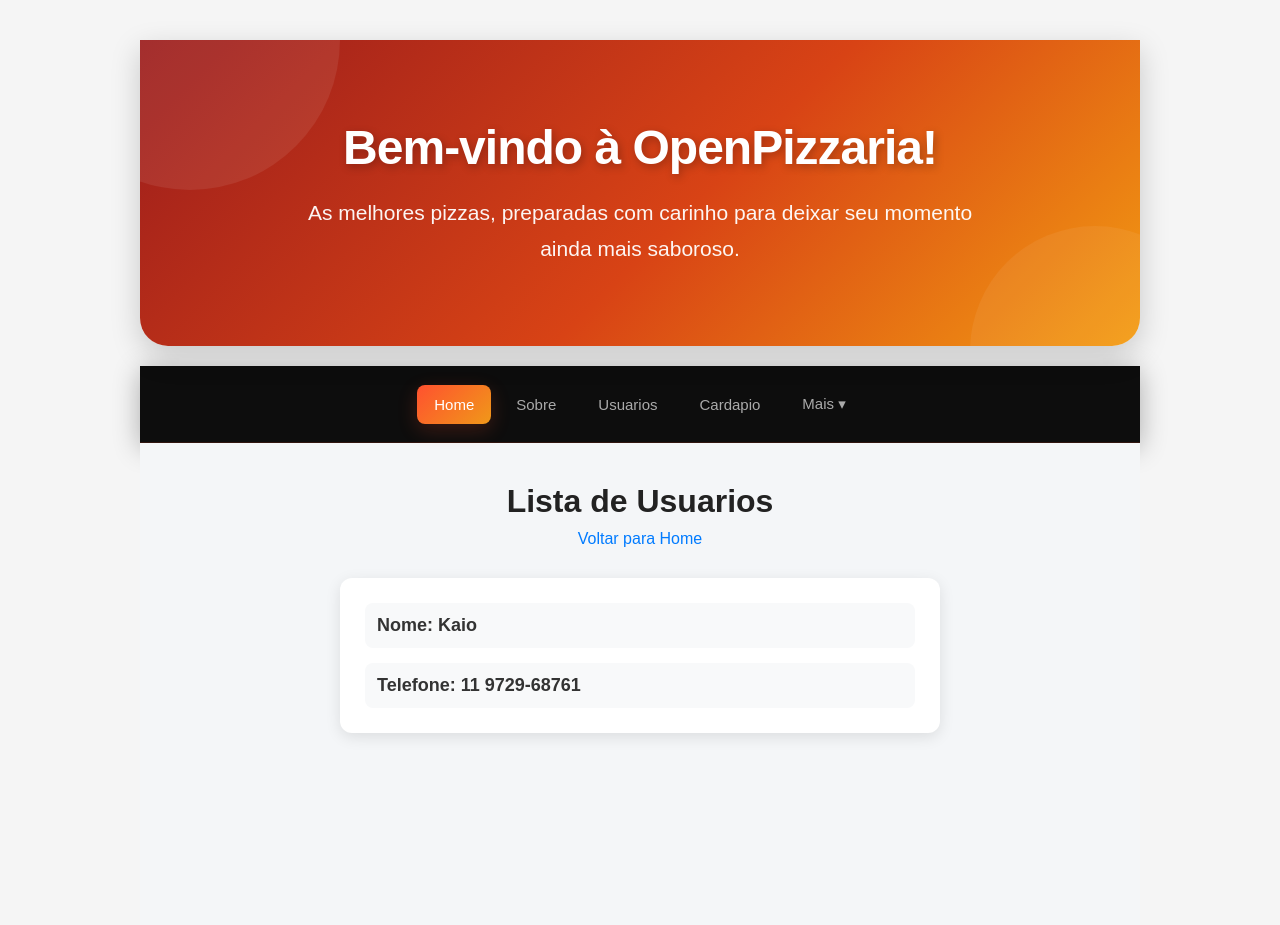
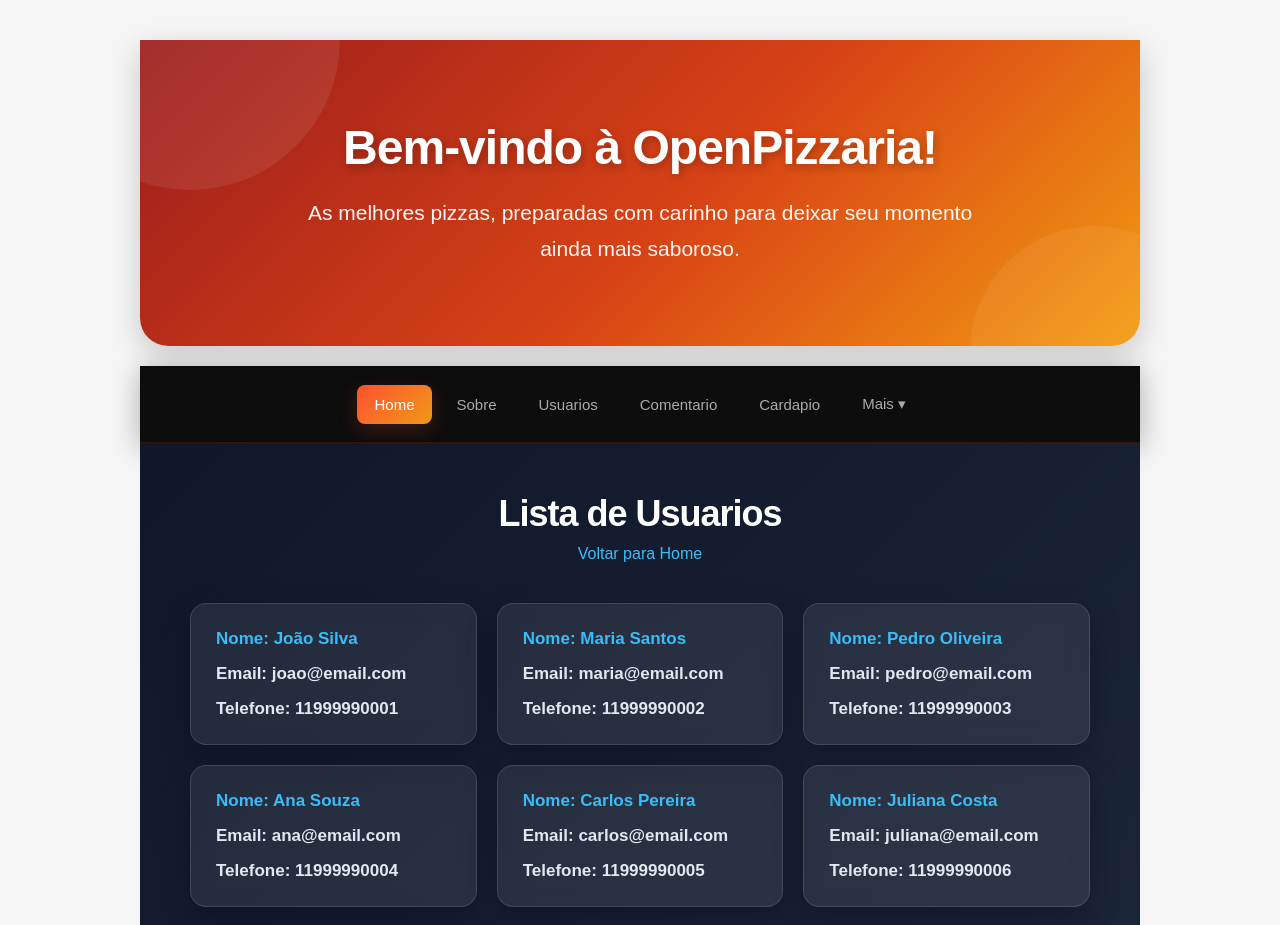
Before and after one commit to PedroHenrrique17/domando-gpt, a React (Vite) app in the folder open-pizzaria/: page /users in a window 1280 px wide. Shown: the top 925 px of the page. Built offline with nearby package versions, Linux system fonts and the light colour scheme; data requests are answered from the project's data file.

Commit message:
feat:criando page comentarios

```diff
--- a/open-pizzaria/db.json
+++ b/open-pizzaria/db.json
@@ -11,15 +11,16 @@
     "name": "typicode"
   },
   "users": [
-    { "id": "1", "nome": "João Silva", "email": "joao@email.com", "telefone": "11999990001" },
-    { "id": "2", "nome": "Maria Santos", "email": "maria@email.com", "telefone": "11999990002" },
-    { "id": "3", "nome": "Pedro Oliveira", "email": "pedro@email.com", "telefone": "11999990003" },
-    { "id": "4", "nome": "Ana Souza", "email": "ana@email.com", "telefone": "11999990004" },
-    { "id": "5", "nome": "Carlos Pereira", "email": "carlos@email.com", "telefone": "11999990005" },
-    { "id": "6", "nome": "Juliana Costa", "email": "juliana@email.com", "telefone": "11999990006" },
-    { "id": "7", "nome": "Lucas Almeida", "email": "lucas@email.com", "telefone": "11999990007" },
-    { "id": "8", "nome": "Fernanda Lima", "email": "fernanda@email.com", "telefone": "11999990008" },
-    { "id": "9", "nome": "Rafael Martins", "email": "rafael@email.com", "telefone": "11999990009" },
-    { "id": "10", "nome": "Camila Rodrigues", "email": "camila@email.com", "telefone": "11999990010" }
+    { "nome": "João Silva", "email": "joao@email.com", "telefone": "11999990001" },
+    { "nome": "Maria Santos", "email": "maria@email.com", "telefone": "11999990002" },
+    { "nome": "Pedro Oliveira", "email": "pedro@email.com", "telefone": "11999990003" },
+    { "nome": "Ana Souza", "email": "ana@email.com", "telefone": "11999990004" },
+    { "nome": "Carlos Pereira", "email": "carlos@email.com", "telefone": "11999990005" },
+    { "nome": "Juliana Costa", "email": "juliana@email.com", "telefone": "11999990006" },
+    { "nome": "Lucas Almeida", "email": "lucas@email.com", "telefone": "11999990007" },
+    {"nome": "Fernanda Lima", "email": "fernanda@email.com", "telefone": "11999990008" },
+    { "nome": "Rafael Martins", "email": "rafael@email.com", "telefone": "11999990009" },
+    { "nome": "Camila Rodrigues", "email": "camila@email.com", "telefone": "11999990010" },
+    { "nome": "Brenigga", "email": "breno@email.com", "telefone": "11999990011" }
   ]
 }
--- a/open-pizzaria/src/Components/Menu/index.jsx
+++ b/open-pizzaria/src/Components/Menu/index.jsx
@@ -15,6 +15,9 @@ const Menu = () => {
         </li>
         <li>
           <Link to="/users">Usuarios</Link>
+        </li>
+        <li>
+          <Link to="/comments">Comentario</Link>
         </li>
         <li className="submenu">
          <Link to="/cardapio">Cardapio</Link>
--- /dev/null
+++ b/open-pizzaria/src/Pages/Comentario/Comentario.css
@@ -0,0 +1,164 @@
+/* =========================
+   Página de Comentários
+   ========================= */
+
+.containerComents {
+  min-height: 100vh;
+  padding: 40px 20px;
+  background: #fff7ed;
+  color: #2b2b2b;
+}
+
+/* Título */
+
+.containerComents h1 {
+  text-align: center;
+  margin: 0 0 10px;
+  color: #c62828;
+  font-size: 36px;
+  font-weight: 800;
+}
+
+/* Link Voltar */
+
+.containerComents > a {
+  display: block;
+  width: fit-content;
+  margin: 0 auto 35px;
+  padding: 10px 18px;
+
+  background: #c62828;
+  color: white;
+
+  text-decoration: none;
+  font-weight: 600;
+
+  border-radius: 8px;
+
+  transition: 0.3s ease;
+}
+
+.containerComents > a:hover {
+  background: #a51f1f;
+  transform: translateY(-2px);
+}
+
+/* Área dos comentários */
+
+.contentComents {
+  width: 100%;
+  max-width: 900px;
+  margin: 0 auto;
+
+  display: grid;
+  grid-template-columns: repeat(2, 1fr);
+  gap: 20px;
+}
+
+/* Card */
+
+.contentComents article {
+  position: relative;
+
+  display: flex;
+  flex-direction: column;
+  gap: 12px;
+
+  padding: 25px;
+
+  background: white;
+
+  border-radius: 15px;
+
+  border-left: 6px solid #e53935;
+
+  box-shadow: 0 5px 20px rgba(0, 0, 0, 0.08);
+
+  transition: 0.3s ease;
+}
+
+/* Efeito ao passar o mouse */
+
+.contentComents article:hover {
+  transform: translateY(-5px);
+
+  box-shadow: 0 10px 25px rgba(198, 40, 40, 0.15);
+}
+
+/* Emoji decorativo */
+
+.contentComents article::before {
+  content: "🍕";
+
+  position: absolute;
+  right: 20px;
+  top: 18px;
+
+  font-size: 28px;
+}
+
+/* Informações */
+
+.contentComents article strong {
+  font-size: 16px;
+  color: #444;
+}
+
+/* Primeiro texto - Nome */
+
+.contentComents article strong:first-child {
+  color: #c62828;
+  font-size: 20px;
+}
+
+/* Email */
+
+.contentComents article strong:nth-child(2) {
+  color: #666;
+}
+
+/* Telefone */
+
+.contentComents article strong:nth-child(3) {
+  color: #777;
+}
+
+/* =========================
+   Responsividade
+   ========================= */
+
+@media (max-width: 700px) {
+  .containerComents {
+    padding: 30px 15px;
+  }
+
+  .containerComents h1 {
+    font-size: 28px;
+  }
+
+  .contentComents {
+    grid-template-columns: 1fr;
+  }
+
+  .contentComents article {
+    padding: 20px;
+  }
+}
+
+@media (max-width: 400px) {
+  .containerComents h1 {
+    font-size: 24px;
+  }
+
+  .containerComents > a {
+    font-size: 14px;
+  }
+
+  .contentComents article strong {
+    font-size: 14px;
+  }
+
+  .contentComents article strong:first-child {
+    font-size: 18px;
+  }
+}
--- /dev/null
+++ b/open-pizzaria/src/Pages/Comentario/Comentario.jsx
@@ -0,0 +1,33 @@
+import React from "react";
+import "./Comentario.css"
+
+export default function index() {
+  //UseState do react para gerenciar estados dos usuarios
+  const [comentario, setComentario] = useState([]);
+
+  //Hook useEffect para lidar com efeitos colaterais no componente
+  useEffect(() => {
+    fetch("http://localhost:3000/comments")
+      .then((response) => response.json())
+      .then((data) => setComentario(data))
+      .catch((error) => console.error("Error na API", error));
+  }, []);
+
+  console.log(comentario);
+
+  return (
+    <main className="containerComents">
+      <h1>Comentarios</h1>
+      <Link to="/">Voltar para Home</Link>
+
+      <section className="contentComents">
+        {comentario.map((comment) => (
+          <article key={comment.id}>
+            <strong>Comentario: {comment.text}</strong>
+            <strong>Nota: {comment.postId}</strong>
+          </article>
+        ))}
+      </section>
+    </main>
+  );
+}
--- a/open-pizzaria/src/Pages/Users/Users.css
+++ b/open-pizzaria/src/Pages/Users/Users.css
@@ -1,53 +1,92 @@
-
-
 .containerUsers {
   min-height: 100vh;
-  padding: 40px 20px;
-  background: #f4f6f8;
+  padding: 50px 20px;
+  background: linear-gradient(135deg, #0f172a, #1e293b);
+  font-family: Arial, Helvetica, sans-serif;
+  color: #fff;
+
   display: flex;
   flex-direction: column;
   align-items: center;
-  font-family: Arial, sans-serif;
 }
 
 .containerUsers h1 {
-  color: #222;
-  margin-bottom: 10px;
-  font-size: 32px;
+  margin: 0 0 10px;
+  font-size: 36px;
+  font-weight: 700;
+  letter-spacing: -1px;
 }
 
 .containerUsers > a {
-  color: #007bff;
+  margin-bottom: 40px;
+  color: #38bdf8;
   text-decoration: none;
-  margin-bottom: 30px;
+  font-size: 16px;
   transition: 0.3s;
 }
 
 .containerUsers > a:hover {
-  color: #0056b3;
-  text-decoration: underline;
+  color: #7dd3fc;
+  transform: translateY(-2px);
 }
 
+/* Área dos usuários */
 .contentUsers {
   width: 100%;
-  max-width: 600px;
+  max-width: 900px;
+
+  display: grid;
+  grid-template-columns: repeat(auto-fit, minmax(280px, 1fr));
+  gap: 20px;
 }
 
+/* Card do usuário */
 .contentUsers article {
-  background: #fff;
+  background: rgba(255, 255, 255, 0.08);
+  border: 1px solid rgba(255, 255, 255, 0.12);
+  border-radius: 16px;
+
   padding: 25px;
-  border-radius: 12px;
-  box-shadow: 0 4px 15px rgba(0, 0, 0, 0.1);
 
   display: flex;
   flex-direction: column;
   gap: 15px;
+
+  backdrop-filter: blur(10px);
+
+  box-shadow: 0 10px 30px rgba(0, 0, 0, 0.25);
+
+  transition: 0.3s ease;
 }
 
+/* Efeito ao passar o mouse */
+.contentUsers article:hover {
+  transform: translateY(-6px);
+  border-color: #38bdf8;
+  box-shadow: 0 15px 35px rgba(0, 0, 0, 0.35);
+}
+
+/* Informações */
 .contentUsers strong {
-  color: #333;
-  font-size: 18px;
-  padding: 12px;
-  background: #f8f9fa;
-  border-radius: 8px;
+  font-size: 17px;
+  color: #e2e8f0;
 }
+
+.contentUsers strong:first-child {
+  color: #38bdf8;
+}
+
+/* Responsividade */
+@media (max-width: 600px) {
+  .containerUsers {
+    padding: 30px 15px;
+  }
+
+  .containerUsers h1 {
+    font-size: 28px;
+  }
+
+  .contentUsers {
+    grid-template-columns: 1fr;
+  }
+}
--- a/open-pizzaria/src/Pages/Users/index.jsx
+++ b/open-pizzaria/src/Pages/Users/index.jsx
@@ -1,26 +1,35 @@
-import { useEffect, useState } from 'react'
-import { Link } from 'react-router-dom'
-import "./Users.css"
+import { useEffect, useState } from "react";
+import { Link } from "react-router-dom";
+import "./Users.css";
 
 export default function index() {
   //UseState do react para gerenciar estados dos usuarios
   const [usuarios, setUsuarios] = useState([]);
 
   //Hook useEffect para lidar com efeitos colaterais no componente
-useEffect(() => {
-  console.log("olaaaaa");
-}, [])
+  useEffect(() => {
+    fetch("http://localhost:3000/users")
+      .then((response) => response.json())
+      .then((data) => setUsuarios(data))
+      .catch((error) => console.error("Error na API", error));
+  }, []);
+
+  console.log(usuarios);
 
   return (
-    <main className='containerUsers'>
+    <main className="containerUsers">
       <h1>Lista de Usuarios</h1>
       <Link to="/">Voltar para Home</Link>
+
       <section className="contentUsers">
-        <article>
-          <strong>Nome: Kaio</strong>
-          <strong>Telefone: 11 9729-68761</strong>
-        </article>
+        {usuarios.map((user) => (
+          <article key={user.id}>
+            <strong>Nome: {user.nome}</strong>
+            <strong>Email: {user.email}</strong>
+            <strong>Telefone: {user.telefone}</strong>
+          </article>
+        ))}
       </section>
     </main>
-  )
+  );
 }
--- a/open-pizzaria/src/Router.jsx
+++ b/open-pizzaria/src/Router.jsx
@@ -3,6 +3,7 @@ import Home from './Pages'
 import Sobre from './Pages/Sobre'
 import Cardapio from './Pages/Cardapio'
 import Users from './Pages/Users'
+import Comentario from './Pages/Comentario'
 import Menu from './Components/Menu'
 import { BrowserRouter, Route, Routes } from 'react-router-dom'
 
@@ -15,6 +16,7 @@ export default function Router() {
             <Route path="/sobre" element={<Sobre />} />
             <Route path="/cardapio" element={<Cardapio />} />
             <Route path ="/users" element={<Users />} />
+            <Route path ="/comments" element={<Comentario />} />
         </Routes>
     </BrowserRouter>
 
```
